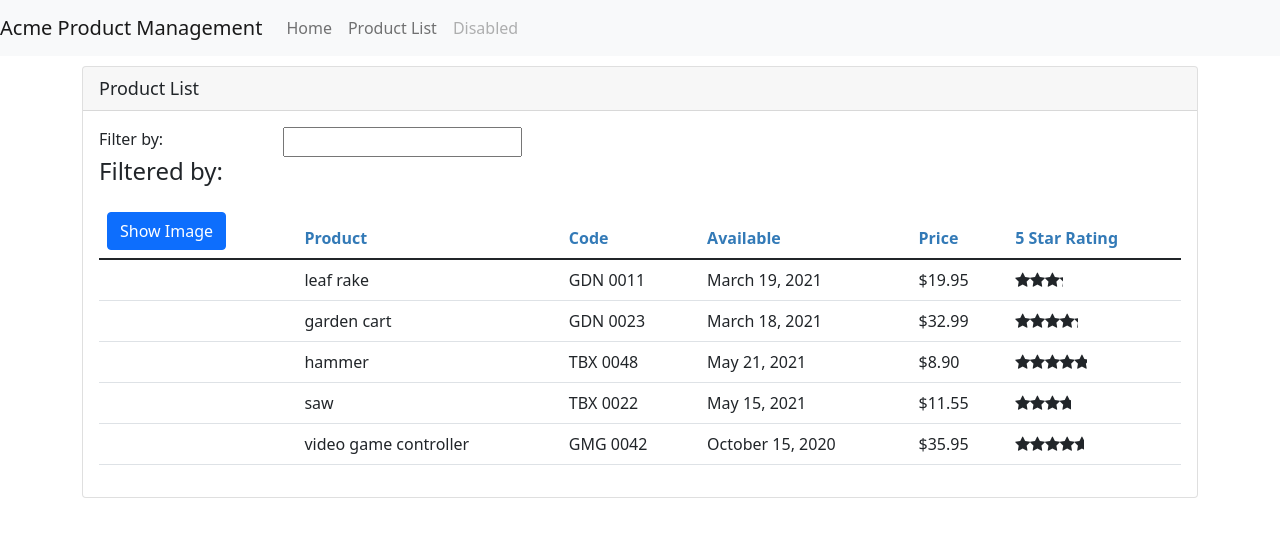
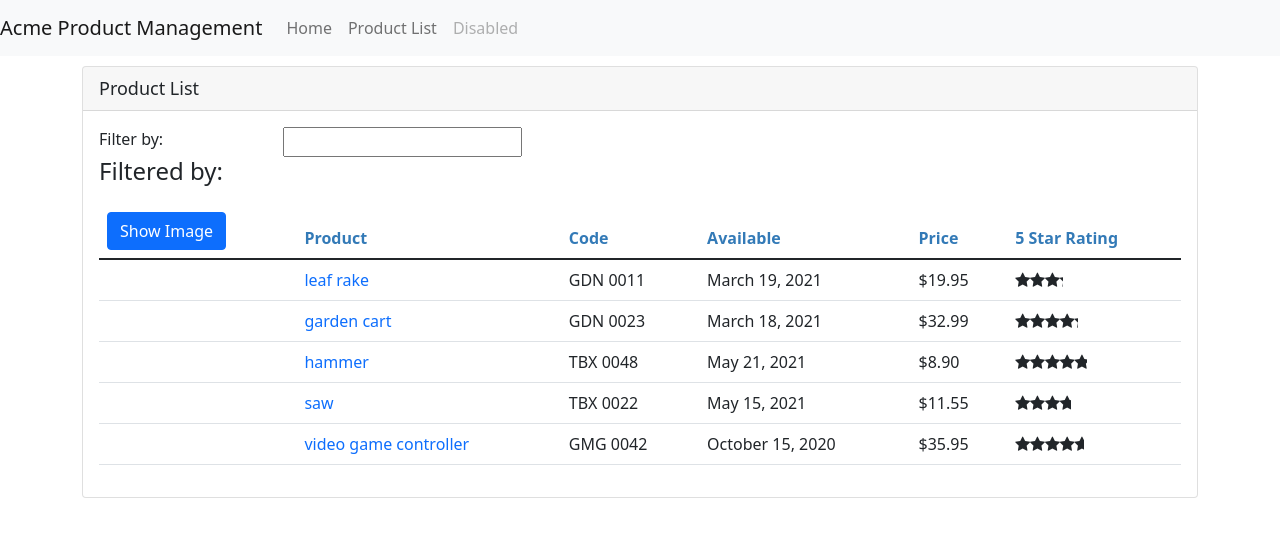
Before and after one commit to mohsenkharazi/APM, an Angular app: page /products in a window 1280 px wide. Shown: the top 534 px of the page. Built offline with nearby package versions, Linux system fonts and the light colour scheme.

Commit message:
passing parameters to route

```diff
--- a/src/app/products/product-detail.component.ts
+++ b/src/app/products/product-detail.component.ts
@@ -1,4 +1,5 @@
 import { Component, OnInit } from '@angular/core';
+import { ActivatedRoute } from '@angular/router';
 
 @Component({
   selector: 'pm-product-detail',
@@ -9,9 +10,10 @@
 
   pageTitle : string = 'Product List';
 
-  constructor() { }
+  constructor(private route : ActivatedRoute) { }
 
   ngOnInit(): void {
+    const id = Number(this.route.snapshot.paramMap.get('id'));
+    this.pageTitle += `: ${id}`;
   }
-
 }
--- a/src/app/products/product-list.component.html
+++ b/src/app/products/product-list.component.html
@@ -42,7 +42,11 @@
                       [style.margin.px]="imageMargin"
                 >
               </td>
-              <td>{{product.productName | lowercase}}</td>
+              <td>
+                <a [routerLink]="['/products', product.productId]">
+                  {{product.productName | lowercase}}
+                </a>
+              </td>
               <td>{{product.productCode | convertToSpaces:'-'}}</td>
               <td>{{product.releaseDate}}</td>
               <td>{{product.price | currency :'USD':'symbol':'1.2-2'}}</td>
```
